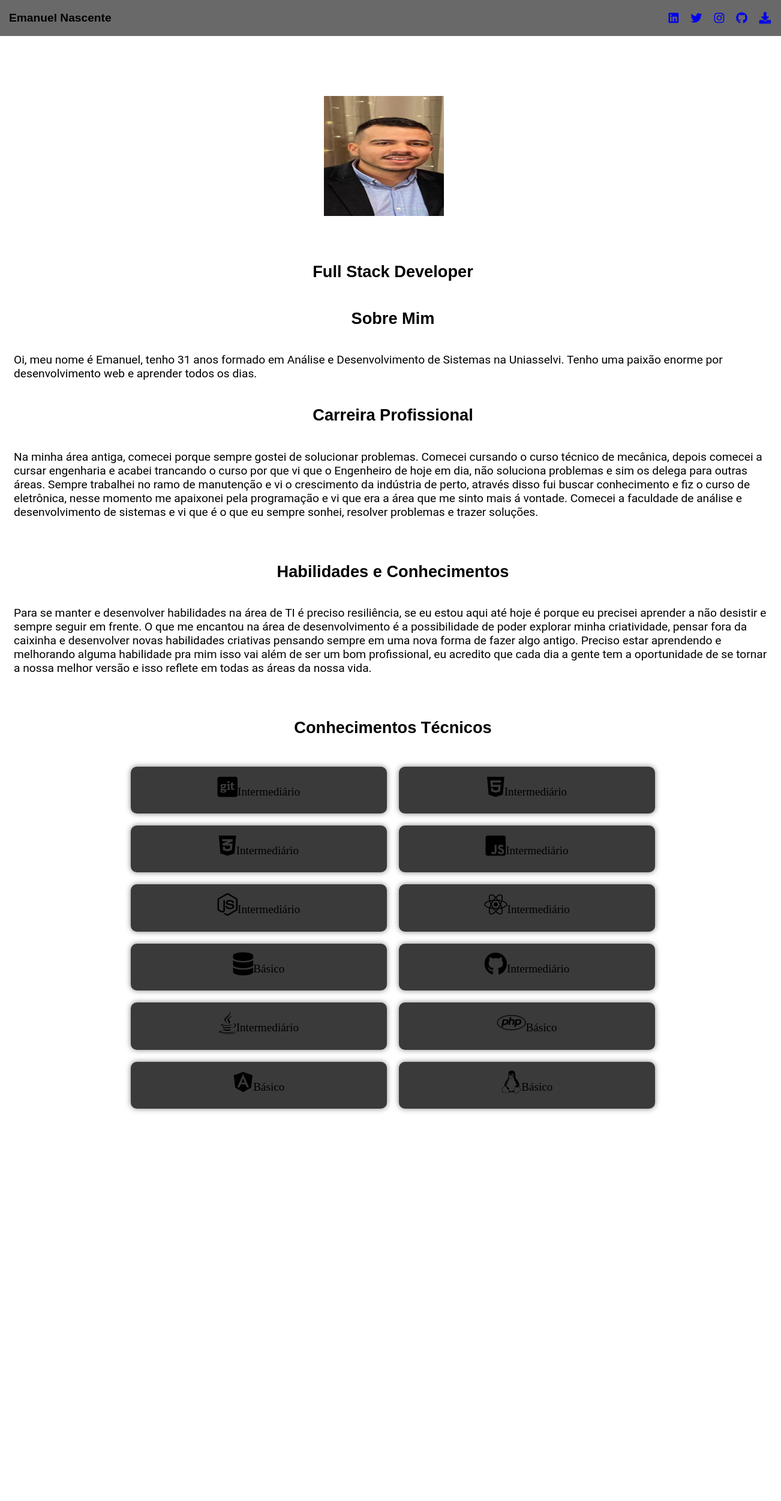
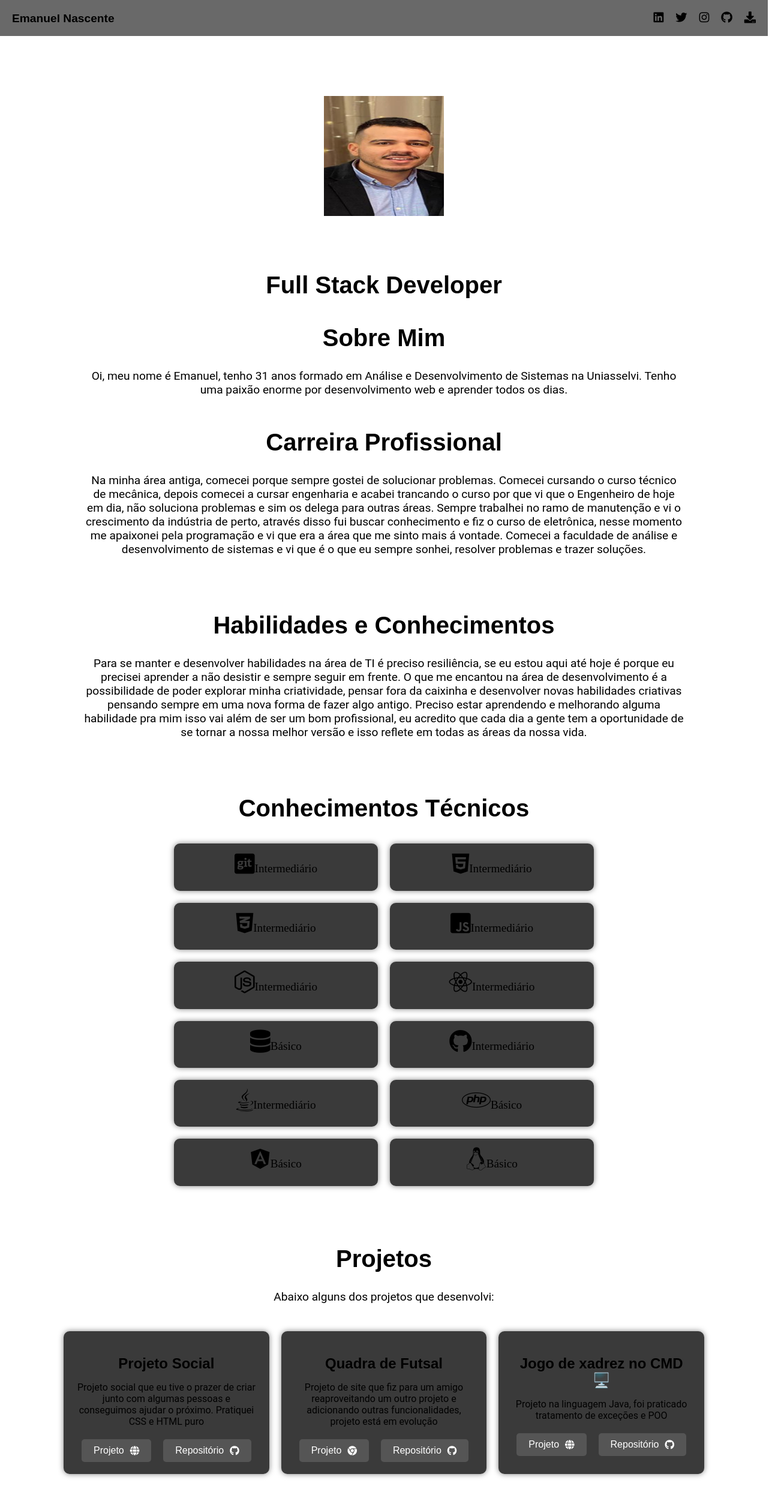
Before and after one commit to enascentedev/Portifolio-React, a React (Create React App) app: page / in a window 1280 px wide. Shown: the top 2502 px of the page at 60% size, 1302 px wide, since content can reach past the window. Before the commit the page ends 1897 px from the top, so only its background shows below. Built offline with nearby package versions, Linux system fonts and the light colour scheme.

Commit message:
style: troca de nomenclatura class para className, ajuste no header e criação dos projetos

```diff
--- a/src/App.js
+++ b/src/App.js
@@ -1,5 +1,6 @@
 import Header from './components/Header';
 import About from './components/About';
+import Projects from './components/Projects';
 
 function App() {
   return (
@@ -7,6 +8,7 @@ function App() {
       <h1>Portifolio Emanuel</h1>
 			<Header/>
 			<About/>
+			<Projects/>
     </div>
   );
 }
--- a/src/assets/Header.css
+++ b/src/assets/Header.css
@@ -1,37 +1,43 @@
-.header-container{
-	position: fixed;
+.header-container {
+  position: fixed;
   top: 0;
   left: 0;
   width: 100%;
-  height: 40px;
-  padding: 10px 15px;
+  height: 60px;
+  padding: 10px 20px;
   z-index: 99999;
   display: flex;
   align-items: center;
   justify-content: space-between;
-  flex-direction: row;
   background: rgba(105, 105, 105, 1);
+  box-sizing: border-box;
 }
+
 .header-container .titulo {
   font-family: 'Lexend Deca', sans-serif;
   font-size: 1.2rem;
-  position: relative;
+  padding: 10px 0;
 }
+
 .header-container .redes-sociais {
-  position: relative;
   display: flex;
   align-items: center;
-  justify-content: center;
-	list-style-type: none;
+  list-style-type: none;
+  margin: 0;
+  padding: 0;
 }
-.header-container .redes-sociais.redes-sociais .social-item .fab,
-.header-container .redes-sociais.redes-sociais .social-item .fas {
+
+.redes-sociais .social-item {
+  margin-left: 20px;
+}
+
+.redes-sociais .social-item a {
+  color: #000;
   font-size: 1.2rem;
-  margin: 0 10px;
   transition: transform 350ms ease;
 }
 
-.redes-sociais .social-item .fab:hover,
-.redes-sociais .social-item .fas:hover {
+.redes-sociais .social-item a:hover {
   transform: translateY(5px);
+  color: #0073e6;
 }
--- /dev/null
+++ b/src/assets/Projects.css
@@ -0,0 +1,71 @@
+.container {
+  max-width: 1000px;
+  margin: 0 auto;
+  padding: 20px;
+}
+
+.titulo {
+  text-align: center;
+  font-size: 2.5em;
+  margin-bottom: 10px;
+}
+
+.descricao {
+  text-align: center;
+  font-size: 1.2em;
+  margin-bottom: 20px;
+}
+
+.projects-list {
+  display: flex;
+	flex-direction: row;
+  justify-content: center;
+  list-style-type: none;
+  padding: 0;
+}
+
+.projects-item {
+  background-color: #3a3a3a;
+  border-radius: 10px;
+  padding: 20px;
+  margin: 10px;
+  width: calc(33% - 20px);
+  text-align: center;
+  box-shadow: 0 0 10px rgba(0, 0, 0, 0.5);
+}
+
+.projects-item h2 {
+  font-size: 1.5em;
+  margin-bottom: 10px;
+}
+
+.projects-item p {
+  font-size: 1em;
+  margin-bottom: 20px;
+}
+
+.links-group {
+  display: flex;
+  justify-content: center;
+}
+
+.links-group a {
+  margin: 0 10px;
+  text-decoration: none;
+}
+
+.links-group button {
+  background-color: #555;
+  color: #fff;
+  border: none;
+  padding: 10px 20px;
+  border-radius: 5px;
+  cursor: pointer;
+  font-size: 1em;
+  display: flex;
+  align-items: center;
+}
+
+.links-group button i {
+  margin-left: 10px;
+}
--- a/src/components/About.jsx
+++ b/src/components/About.jsx
@@ -2,29 +2,29 @@ import '../assets/About.css';
 
 function About() {
 	return (
-		<div class='teste'>
-			<nav class="menu-top">
-				<section class="home">
-					<div class="foto">
-						<img src="/image/eu.jpg" alt='perfil' class='teste' />
+		<div className='teste'>
+			<nav className="menu-top">
+				<section className="home">
+					<div className="foto">
+						<img src="/image/eu.jpg" alt='perfil' className='teste' />
 					</div>
 				</section>
 			</nav>
 
-			<section class="sobre-mim">
-				<div class="container">
-					<h2 class="titulo">
+			<section className="sobre-mim">
+				<div className="container">
+					<h2 className="titulo">
 						Full Stack Developer
 					</h2>
-					<h2 class="titulo">Sobre Mim</h2>
-					<p class="descricao">
+					<h2 className="titulo">Sobre Mim</h2>
+					<p className="descricao">
 						Oi, meu nome é Emanuel, tenho 31 anos formado em
 						Análise e Desenvolvimento de Sistemas na Uniasselvi.
 						Tenho uma paixão enorme por desenvolvimento web e aprender
 						todos os dias.
 					</p>
-					<h2 class="titulo">Carreira Profissional</h2>
-					<p class="descricao">
+					<h2 className="titulo">Carreira Profissional</h2>
+					<p className="descricao">
 						Na minha área antiga, comecei porque sempre gostei de solucionar problemas.
 						Comecei cursando o curso técnico de mecânica, depois comecei a cursar engenharia
 						e acabei trancando o curso por que vi que o Engenheiro de hoje em dia, não soluciona
@@ -36,10 +36,10 @@ function About() {
 					</p>
 				</div>
 			</section>
-			<section class="habilidades">
-        <div class="container">
-          <h2 class="titulo">Habilidades e Conhecimentos</h2>
-          <p class="descricao">
+			<section className="habilidades">
+        <div className="container">
+          <h2 className="titulo">Habilidades e Conhecimentos</h2>
+          <p className="descricao">
             Para se manter e desenvolver habilidades na área de TI é preciso
             resiliência, se eu estou aqui até hoje é porque eu precisei aprender
             a não desistir e sempre seguir em frente. O que me encantou na área
@@ -55,90 +55,90 @@ function About() {
         </div>
       </section>
 
-			<section class="conhecimentos">
-        <div class="container">
-          <h2 class="titulo">Conhecimentos Técnicos</h2>
-          <ul class="conhecimentos-list">
-            <li class="conhecimento-item">
+			<section className="conhecimentos">
+        <div className="container">
+          <h2 className="titulo">Conhecimentos Técnicos</h2>
+          <ul className="conhecimentos-list">
+            <li className="conhecimento-item">
               <span>
-                <i class="fab fa-git-square"></i>
+                <i className="fab fa-git-square"></i>
                 Intermediário
               </span>
             </li>
 
-            <li class="conhecimento-item">
+            <li className="conhecimento-item">
               <span>
-                <i class="fab fa-html5"></i>
+                <i className="fab fa-html5"></i>
                 Intermediário
               </span>
             </li>
 
-            <li class="conhecimento-item">
+            <li className="conhecimento-item">
               <span>
-                <i class="fab fa-css3-alt"></i>
+                <i className="fab fa-css3-alt"></i>
                 Intermediário
               </span>
             </li>
 
-            <li class="conhecimento-item">
+            <li className="conhecimento-item">
               <span>
-                <i class="fab fa-js-square"></i>
+                <i className="fab fa-js-square"></i>
                 Intermediário
               </span>
             </li>
 
-            <li class="conhecimento-item">
+            <li className="conhecimento-item">
               <span>
-                <i class="fab fa-node-js"></i>
+                <i className="fab fa-node-js"></i>
                 Intermediário
               </span>
             </li>
 
-            <li class="conhecimento-item">
+            <li className="conhecimento-item">
               <span>
-                <i class="fab fa-react"></i>
+                <i className="fab fa-react"></i>
                 Intermediário
               </span>
             </li>
 
-            <li class="conhecimento-item">
+            <li className="conhecimento-item">
               <span>
-                <i class="fas fa-database"></i>
+                <i className="fas fa-database"></i>
                 Básico
               </span>
             </li>
 
-            <li class="conhecimento-item">
+            <li className="conhecimento-item">
               <span>
-                <i class="fab fa-github"></i>
+                <i className="fab fa-github"></i>
                 Intermediário
               </span>
             </li>
 
-            <li class="conhecimento-item">
+            <li className="conhecimento-item">
               <span>
-                <i class="fab fa-java"></i>
+                <i className="fab fa-java"></i>
 								Intermediário
               </span>
             </li>
 
-            <li class="conhecimento-item">
+            <li className="conhecimento-item">
               <span>
-                <i class="fab fa-php"></i>
+                <i className="fab fa-php"></i>
                 Básico
               </span>
             </li>
 
-            <li class="conhecimento-item">
+            <li className="conhecimento-item">
               <span>
-                <i class="fab fa-angular"></i>
+                <i className="fab fa-angular"></i>
                 Básico
               </span>
             </li>
 
-            <li class="conhecimento-item">
+            <li className="conhecimento-item">
               <span>
-                <i class="fab fa-linux"></i>
+                <i className="fab fa-linux"></i>
                 Básico
               </span>
             </li>
--- a/src/components/Header.jsx
+++ b/src/components/Header.jsx
@@ -1,57 +1,62 @@
+import React from 'react';
 import '../assets/Header.css';
 
 function Header() {
   return (
-    <header class="header-container">
+    <header className="header-container">
       <div>
-        <h1 class="titulo">Emanuel Nascente</h1>
+        <h1 className="titulo">Emanuel Nascente</h1>
       </div>
 
-      <ul class="redes-sociais">
-        <li class="social-item">
+      <ul className="redes-sociais">
+        <li className="social-item">
           <a
             href="https://www.linkedin.com/in/emanuel-nascente-3b36b122a/"
             target="_blank"
-            alt="linkedin" rel="noreferrer"
+            alt="linkedin"
+            rel="noreferrer"
           >
-            <i class="fab fa-linkedin"></i>
+            <i className="fab fa-linkedin"></i>
           </a>
         </li>
-        <li class="social-item">
+        <li className="social-item">
           <a
             href="https://twitter.com/EmanuelNascente"
             target="_blank"
-            alt="twitter" rel="noreferrer"
+            alt="twitter"
+            rel="noreferrer"
           >
-            <i class="fab fa-twitter"></i>
+            <i className="fab fa-twitter"></i>
           </a>
         </li>
-        <li class="social-item">
+        <li className="social-item">
           <a
             href="https://www.instagram.com/emanuelnascente/"
             target="_blank"
-            alt="instagram" rel="noreferrer"
+            alt="instagram"
+            rel="noreferrer"
           >
-            <i class="fab fa-instagram"></i>
+            <i className="fab fa-instagram"></i>
           </a>
         </li>
-        <li class="social-item">
+        <li className="social-item">
           <a
             href="https://github.com/enascentedev"
             target="_blank"
-            alt="github" rel="noreferrer"
+            alt="github"
+            rel="noreferrer"
           >
-            <i class="fab fa-github"></i>
+            <i className="fab fa-github"></i>
           </a>
         </li>
-        <li class="social-item">
+        <li className="social-item">
           <a
             href="./docs/Emanuel Curriculo.pdf"
             target="_blank"
             alt="download CV"
             download
           >
-            <i class="fas fa-download"></i>
+            <i className="fas fa-download"></i>
           </a>
         </li>
       </ul>
--- /dev/null
+++ b/src/components/Projects.jsx
@@ -0,0 +1,102 @@
+import '../assets/Projects.css';
+
+import React from 'react';
+
+function Projects() {
+  return (
+    <section className="projetos section" id="projetos">
+      <div className="container">
+        <h2 className="titulo">Projetos</h2>
+        <p className="descricao">Abaixo alguns dos projetos que desenvolvi:</p>
+
+        <ul className="projects-list">
+          <li className="projects-item">
+            <h2 className="titulo">Projeto Social</h2>
+            <p className="descricao">
+              Projeto social que eu tive o prazer de criar junto
+              com algumas pessoas e conseguimos ajudar o próximo.
+              Pratiquei CSS e HTML puro
+            </p>
+            <div className="links-group">
+              <a
+                href="https://abracandoasruasoficial.netlify.app/"
+                target="_blank"
+                rel="noopener noreferrer"
+              >
+                <button type="button">
+                  Projeto <i className="fas fa-globe"></i>
+                </button>
+              </a>
+              <a
+                href="https://github.com/enascentedev/site"
+                target="_blank"
+                rel="noopener noreferrer"
+              >
+                <button type="button">
+                  Repositório <i className="fab fa-github"></i>
+                </button>
+              </a>
+            </div>
+          </li>
+
+          <li className="projects-item">
+            <h2 className="titulo">Quadra de Futsal</h2>
+            <p className="descricao">
+              Projeto de site que fiz para um amigo reaproveitando um outro projeto e
+              adicionando outras funcionalidades, projeto está em evolução
+            </p>
+            <div className="links-group">
+              <a
+                href="https://bdgalvorada.netlify.app/"
+                target="_blank"
+                rel="noopener noreferrer"
+              >
+                <button type="button">
+                  Projeto <i className="fab fa-chrome"></i>
+                </button>
+              </a>
+              <a
+                href="https://github.com/enascentedev/SiteBdgArena"
+                target="_blank"
+                rel="noopener noreferrer"
+              >
+                <button type="button">
+                  Repositório <i className="fab fa-github"></i>
+                </button>
+              </a>
+            </div>
+          </li>
+
+          <li className="projects-item">
+            <h2 className="titulo">Jogo de xadrez no CMD 🖥️</h2>
+            <p className="descricao">
+              Projeto na linguagem Java, foi praticado tratamento de exceções e POO
+            </p>
+            <div className="links-group">
+              <a
+                href="https://github.com/enascentedev/JogoXadrezCodigoComentado"
+                target="_blank"
+                rel="noopener noreferrer"
+              >
+                <button type="button">
+                  Projeto <i className="fas fa-globe"></i>
+                </button>
+              </a>
+              <a
+                href="https://github.com/enascentedev/JogoXadrezCodigoComentado"
+                target="_blank"
+                rel="noopener noreferrer"
+              >
+                <button type="button">
+                  Repositório <i className="fab fa-github"></i>
+                </button>
+              </a>
+            </div>
+          </li>
+        </ul>
+      </div>
+    </section>
+  );
+}
+
+export default Projects;
```
